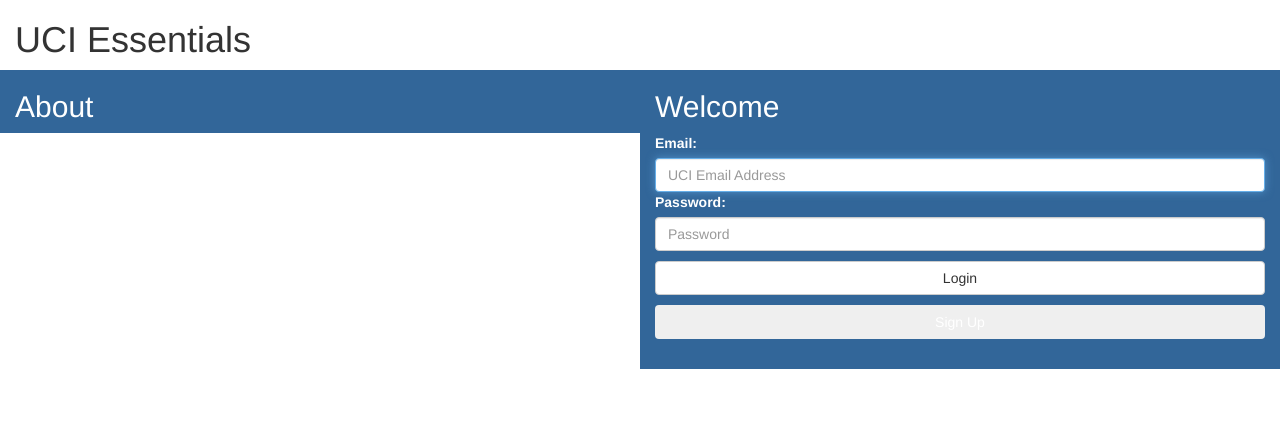
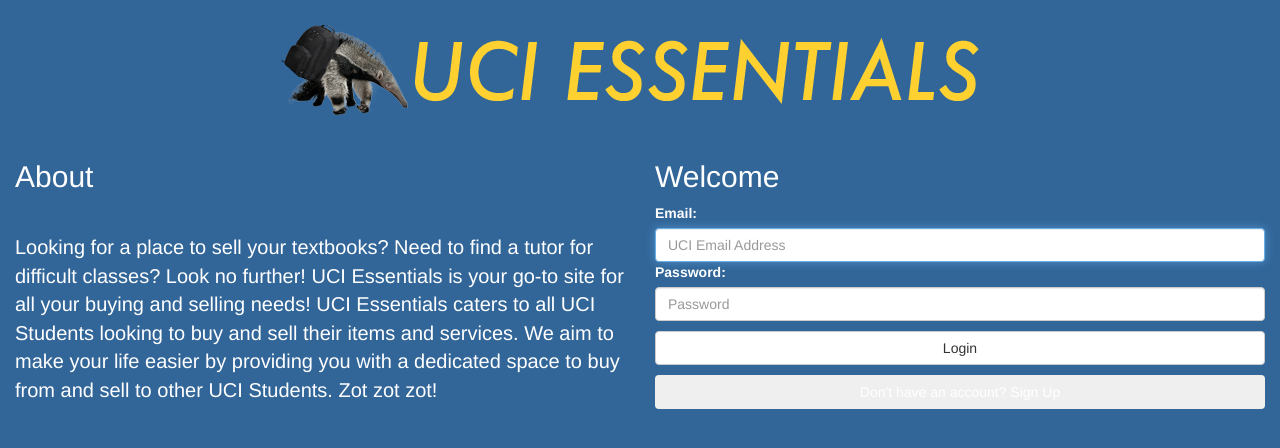
Before and after one commit to stephphung/UCIEssentials, a plain HTML site: page index.html in a window 1280 px wide. Drawn offline with nearby package versions, Linux system fonts and the light colour scheme.

Commit message:
oct 23 changes

```diff
--- a/index.html
+++ b/index.html
@@ -1,7 +1,10 @@
 <!DOCTYPE html>
 <html>
 
-    <head> <link href="./style.css" type="text/css" rel="stylesheet" > </head>
+    <head> <link href="./style.css" type="text/css" rel="stylesheet" >
+    <img src="logo.png" style="display: block; margin: auto; padding: 25px">
+
+    </head>
 
     <title>UCI Essentials</title>
     <meta charset="utf-8">
@@ -10,17 +13,19 @@
     <script src="https://ajax.googleapis.com/ajax/libs/jquery/1.11.3/jquery.min.js"></script>
     <script src="http://maxcdn.bootstrapcdn.com/bootstrap/3.3.4/js/bootstrap.min.js"></script>
 
-    <body>
+    <body style="background-color:#326699; color: white">
         <div class="container-fluid">
 
-            <h1> UCI Essentials</h1>
 
             <div class="row">
-                <div class="col-md-6" style="background-color: #326699; color: white" >
+                <div class="col-md-6" >
                     <h2>About</h2>
+                    <p style="font-size: 20px; padding-top: 30px">
+                        Looking for a place to sell your textbooks? Need to find a tutor for difficult classes? Look no further! UCI Essentials is your go-to site for all your buying and selling needs! UCI Essentials caters to all UCI Students looking to buy and sell their items and services. We aim to make your life easier by providing you with a dedicated space to buy from and sell to other UCI Students. Zot zot zot!
+                    </p>
                 </div>
 
-                <div class="col-md-6" style="background-color: #326699; color: white">
+                <div class="col-md-6">
                     <h2 style="padding: 15 px">Welcome</h2>
 
                     <form class="form-signin">
@@ -32,10 +37,9 @@
 
                         <input type="password" class="form-control" name="password" placeholder="Password" required=""/>
 
-                         <button class="btn btn-md btn-default btn-block" type="submit" style="margin-top:10px">Login</button>
+                         <button class="btn btn-md btn-default btn-block" type="button" style="margin-top:10px">Login</button>
 
-                         <button class="btn btn-md btn-basic btn-block" type="submit" style="margin-top:10px">Sign Up</button>
-
+                         <button class="btn btn-md btn-basic btn-block" type="button" onclick="window.open('sign_up.html')"style="margin-top:10px">Don't have an account? Sign Up</button>
 
 
 
```
Also changed, not shown: sign_up.html (+7 -0 lines), logo.png (added).
